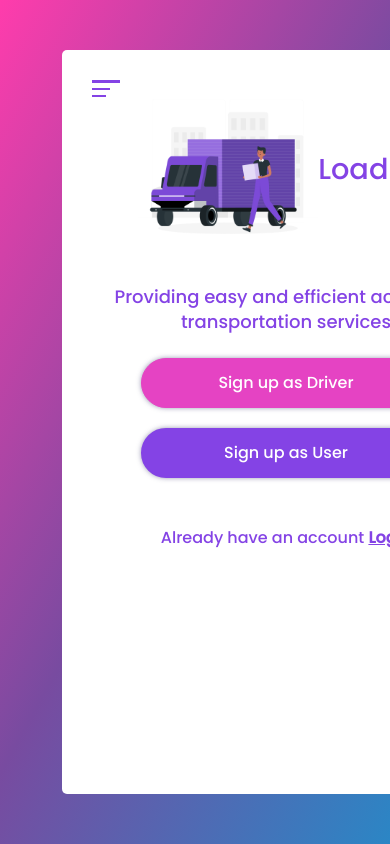
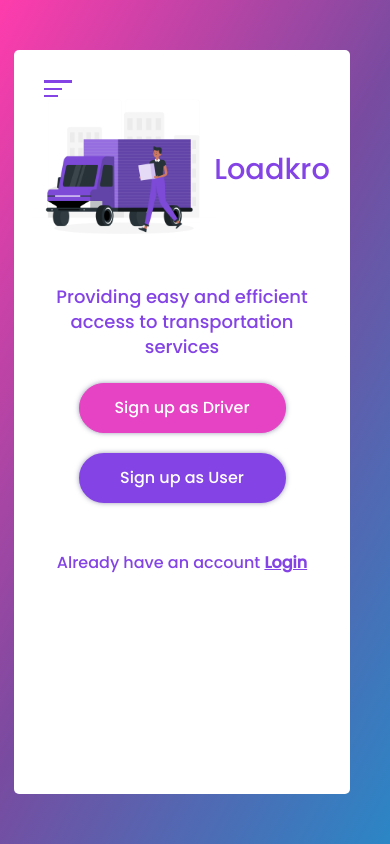
Before and after one commit to Vivek-018/Truckistan, a React (Create React App) app in the folder client/: page / in a window 390 px wide. Built offline with nearby package versions, Linux system fonts and the light colour scheme; a web font is replaced by a local one.

Commit message:
landing page ui change

```diff
--- a/client/src/components/LandingPage.js
+++ b/client/src/components/LandingPage.js
@@ -24,7 +24,7 @@ const Login = () => {
         <>
             <div className="web1">
                 <div className="row">
-                    <div className="col-4 col">
+                    <div className="col-4 ">
                         <div className="web1-signin">
                             <div className="menu">
                                 <div className="Rectangle-1"></div>
--- a/client/src/style/landingPage.css
+++ b/client/src/style/landingPage.css
@@ -220,6 +220,7 @@ a:hover {
 .web1-signin {
   position: relative;
   padding: 30px;
+  width: 10rem;
   margin-right: 25px;
   background-color: #fff;
   height: calc(100vh - 100px);
@@ -391,3 +392,10 @@ a:hover {
     margin: auto;
   }
 }
+
+@media screen and (max-width:450px) {
+  .web1-signin{
+    width: 21rem;
+    margin-left: -3rem;
+  }
+}
```
Also changed, not shown: 26 other files (tests, documents, lock files or other folders).
